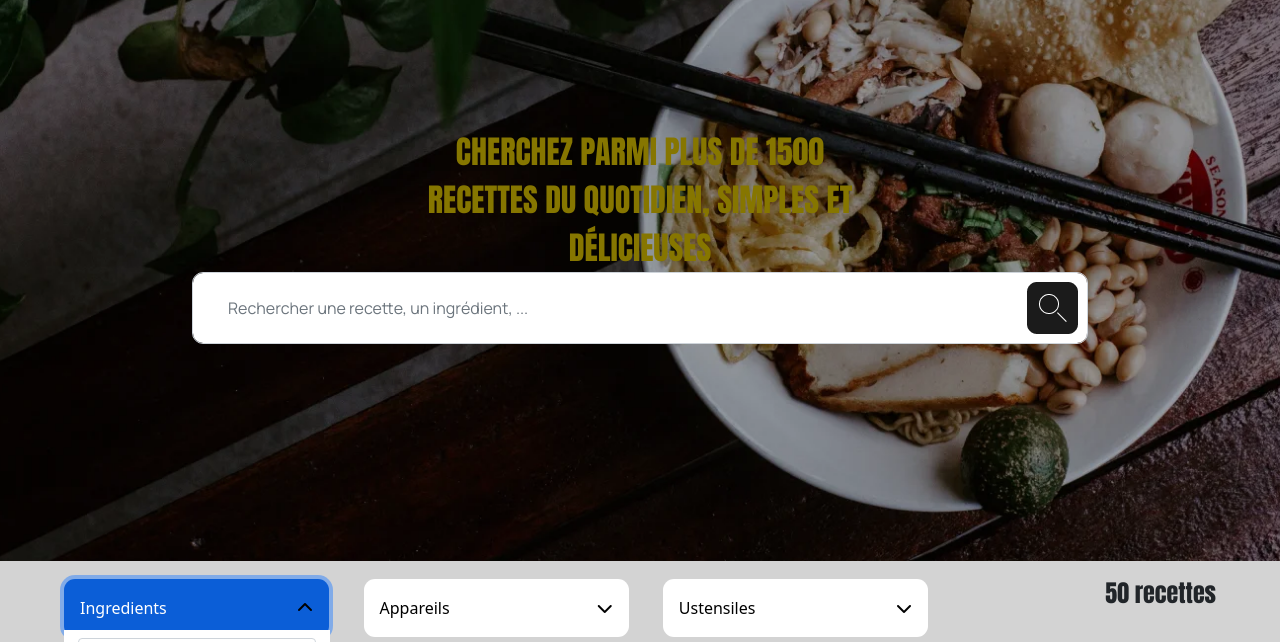
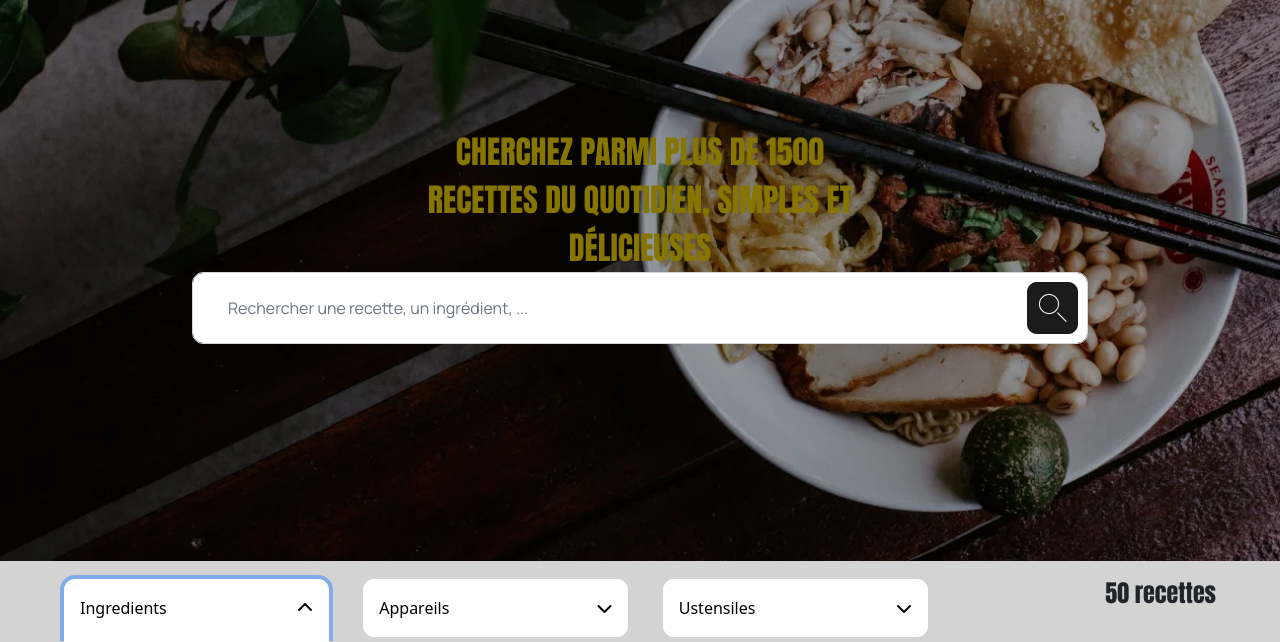
Before and after one commit to MillaDu22/Les-petits-plats, a website: page index.html in a window 1280 px wide. Both pictures are taken after a click on the button "Ingredients". Shown: the part 98-740 px from the top of the page. Drawn offline with nearby package versions, Linux system fonts and the light colour scheme.

Commit message:
maj css branche main

```diff
--- a/css/style.css
+++ b/css/style.css
@@ -123,7 +123,7 @@ main {
 }
 
 /* Bouton */
-.btn-primary{
+.btn-primary[aria-expanded="false"] {
     display: flex;
     flex-direction: row;
     justify-content: space-between;
@@ -141,7 +141,23 @@ main {
     border:none;
 }
 
-.btn-primary:hover, .btm-primary:active {
+
+.btn-primary[aria-expanded="true"] {
+    display: flex;
+    flex-direction: row;
+    justify-content: space-between;
+    align-items: center;
+    width: 100%;
+    min-width: 156px;
+    padding: 17px 16px;
+    background: white;
+    color: black;
+    outline: none;
+    border-radius: 11px;
+    cursor: pointer;
+    transition: all 0.3s ease-out;
+    text-decoration: none;
+    border:none;
     background: white;
     color:black;
     border-radius: 11px 11px 0px 0px;
@@ -169,8 +185,8 @@ main {
 .collapse{
     display: flex;
     position:relative;
-    margin-top:51px;
-    margin-left:-34.6%;
+    margin-top:58px;
+    margin-left:-34.7%;
     width:30.7%;
     min-width: 156px;
     max-height: 340px;
@@ -206,7 +222,6 @@ main {
 }
 
 .list-drop {
-    margin-left:-37px;
     font-size:14px;
     font-weight:400;
     color:black;
@@ -475,7 +490,7 @@ main {
     .fa-magnifying-glass {
         position: absolute;
         top:18px;
-        left:93%;
+        right:12px;
     }
 
 
```
